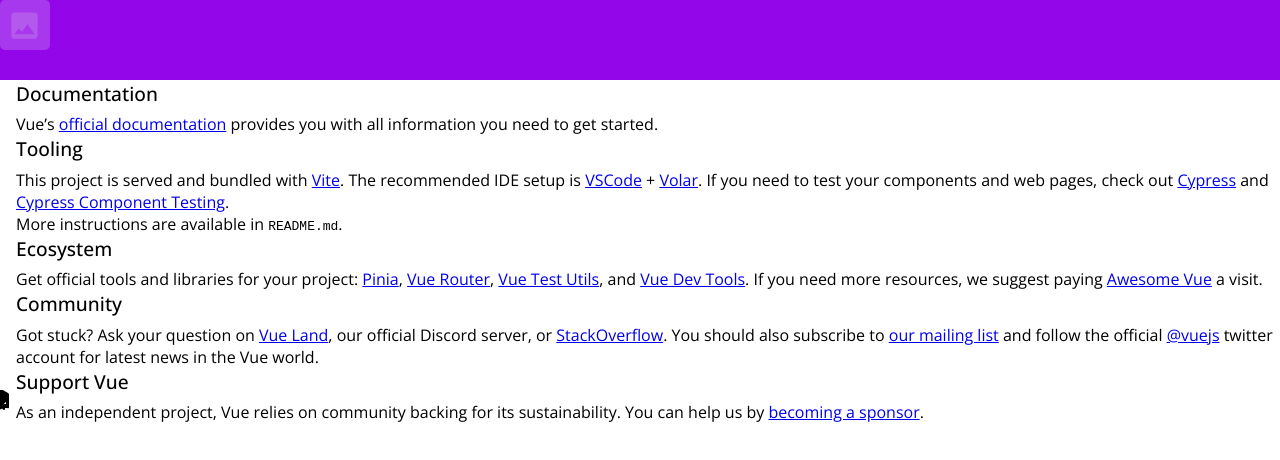
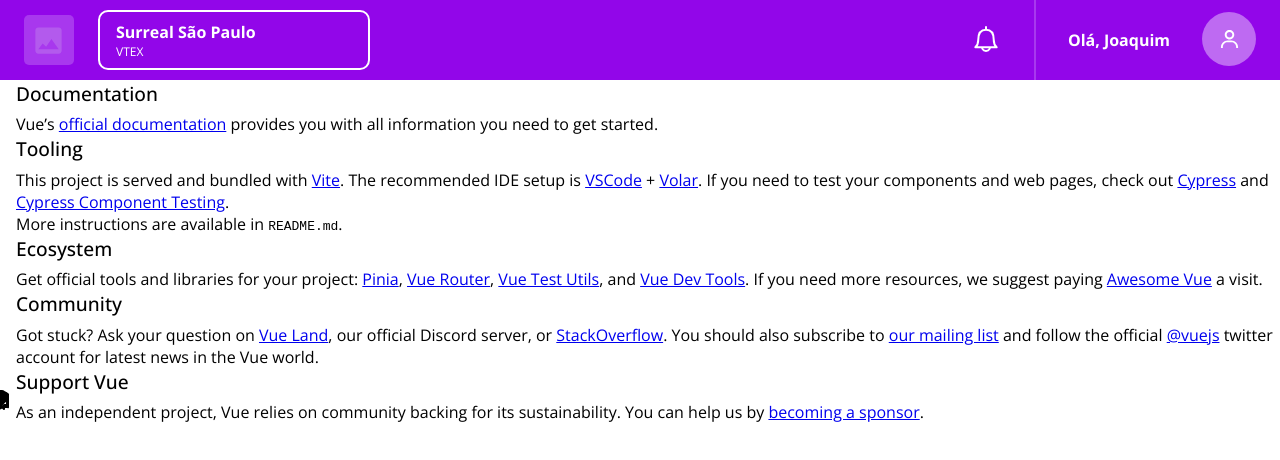
Before and after one commit to kaluabentes/viacep-dashboard, a Vue app: page / in a window 1280 px wide. Shown: the top 460 px of the page. Built offline with nearby package versions, Linux system fonts and the light colour scheme.

Commit message:
Create navbar

```diff
--- a/src/components/core/NavBar.vue
+++ b/src/components/core/NavBar.vue
@@ -1,18 +1,106 @@
 <template>
   <header class="navbar">
-    <img class="navbar__logo" src="@/assets/logo.svg" alt="" />
+    <div class="navbar__brand-group">
+      <img class="navbar__logo" src="@/assets/logo.svg" alt="" />
+      <button class="navbar__organization">
+        <h2 class="navbar__organization-title">Surreal São Paulo</h2>
+        <p class="navbar__organization-subtitle">VTEX</p>
+      </button>
+    </div>
+    <div class="navbar__profile-group">
+      <button class="navbar__notification-button">
+        <img
+          class="navbar__notification-icon"
+          src="@/assets/icone-bell.svg"
+          alt=""
+        />
+      </button>
+      <div class="navbar__separator"></div>
+      <p class="navbar__profile-greetings">Olá, Joaquim</p>
+      <button class="navbar__profile-button">
+        <img src="@/assets/usuario.svg" alt="" />
+      </button>
+    </div>
   </header>
 </template>
 
 <style scoped lang="scss">
 .navbar {
   background: var(--color-primary);
+  color: var(--color-white);
   width: 100%;
   height: 5rem;
+  display: flex;
+  align-items: center;
+  justify-content: space-between;
+  padding: 0 1.5rem;
+
+  &__brand-group {
+    display: flex;
+    align-items: center;
+    gap: 1.5rem;
+  }
 
   &__logo {
     height: 3.125rem;
     width: 3.125rem;
   }
+
+  &__organization {
+    height: 3.75rem;
+    width: 17rem;
+    border: 2px solid var(--color-white);
+    border-radius: 10px;
+    display: flex;
+    flex-direction: column;
+    justify-content: center;
+    padding: 0 1rem;
+    background: transparent;
+    color: var(--color-white);
+    font-family: var(--font-family);
+    cursor: pointer;
+
+    &-title {
+      font-size: 1rem;
+    }
+
+    &-subtitle {
+      font-size: 0.75rem;
+      font-weight: 400;
+    }
+  }
+
+  &__profile-group {
+    display: flex;
+    align-items: center;
+    gap: 1rem;
+  }
+
+  &__notification-button {
+    background: transparent;
+    border: none;
+    outline: none;
+    padding: 1rem;
+    cursor: pointer;
+  }
+
+  &__separator {
+    height: 5rem;
+    width: 2px;
+    background: var(--color-white);
+    opacity: 0.2;
+  }
+
+  &__profile-greetings {
+    padding: 1rem;
+    font-weight: 700;
+    font-size: 1rem;
+  }
+
+  &__profile-button {
+    background: transparent;
+    border: none;
+    outline: none;
+  }
 }
 </style>
--- a/src/components/layouts/AppLayout.vue
+++ b/src/components/layouts/AppLayout.vue
@@ -1,5 +1,5 @@
 <script setup lang="ts">
-import NavBar from "../core/NavBar.vue";
+import NavBar from "@/components/core/NavBar.vue";
 </script>
 
 <template>
--- a/src/styles/global.css
+++ b/src/styles/global.css
@@ -1,6 +1,7 @@
 * {
   padding: 0;
   margin: 0;
+  box-sizing: border-box;
 }
 
 body {
--- a/src/styles/variables.css
+++ b/src/styles/variables.css
@@ -1,5 +1,6 @@
 :root {
   --color-primary: #9206e9;
+  --color-white: #fff;
 
   --font-family: "Open Sans", sans-serif;
 }
```
